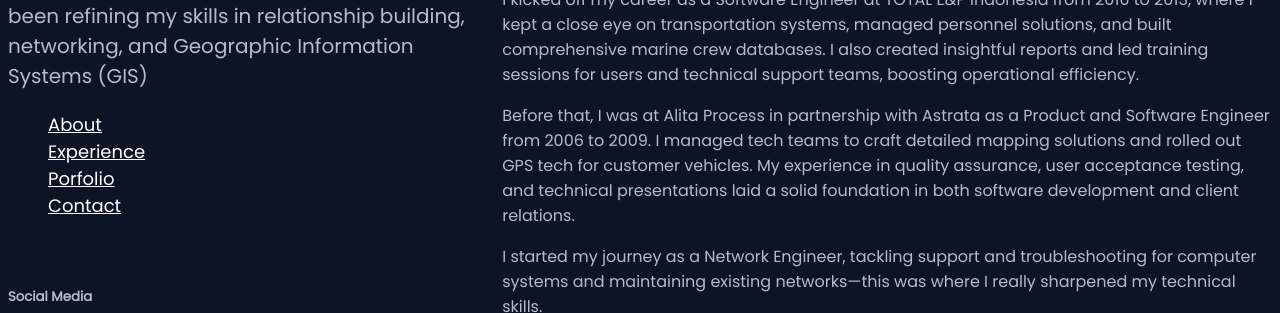
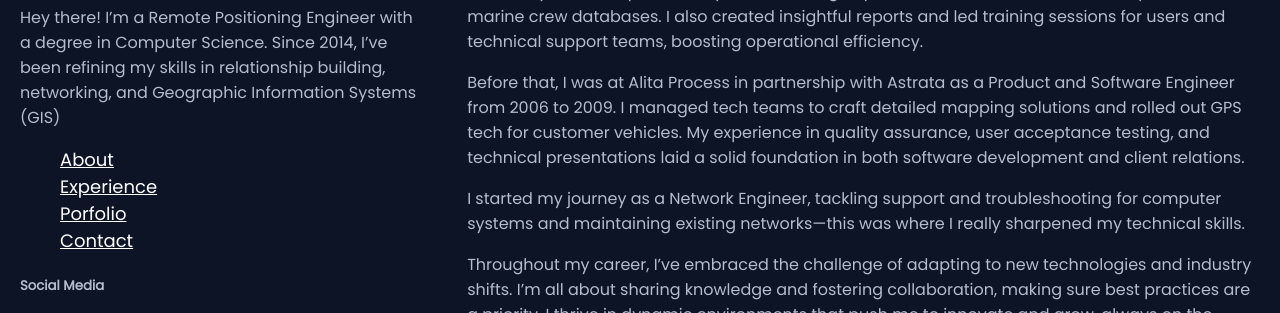
Before and after one commit to okt4vianus/personal-website, a plain HTML site: page index.html in a window 1280 px wide. Shown: the part 258-571 px from the top of the page. Drawn offline with Linux system fonts and the light colour scheme.

Commit message:
improve code quality

```diff
--- a/index.html
+++ b/index.html
@@ -50,7 +50,7 @@
         </div>
 
         <footer>
-          <section id="socialmedia">
+          <section id="social-media" class="social-media">
             <h5>Social Media</h5>
             <!-- Social Media Icons -->
             <p>
--- a/styles/style.css
+++ b/styles/style.css
@@ -5,7 +5,7 @@ html {
 body {
   background: hsl(222, 50%, 10%);
   color: hsl(215, 20%, 75%);
-
+  margin: 0;
   font-family: "Poppins", sans-serif;
   font-weight: 400;
   font-style: normal;
@@ -21,7 +21,7 @@ a {
 }
 
 .column {
-  /* padding: 10px; */
+  padding: 0 20px;
 }
 
 main {
@@ -46,7 +46,7 @@ h2 {
 }
 
 .description {
-  font-size: 20px;
+  font-size: 16px;
 }
 
 .navigation {
@@ -62,6 +62,10 @@ li {
 
 li:hover {
   transform: translateX(10px); /* Move text to the right */
+}
+
+.social-media {
+  padding-top: 0;
 }
 
 .social-icon {
```
